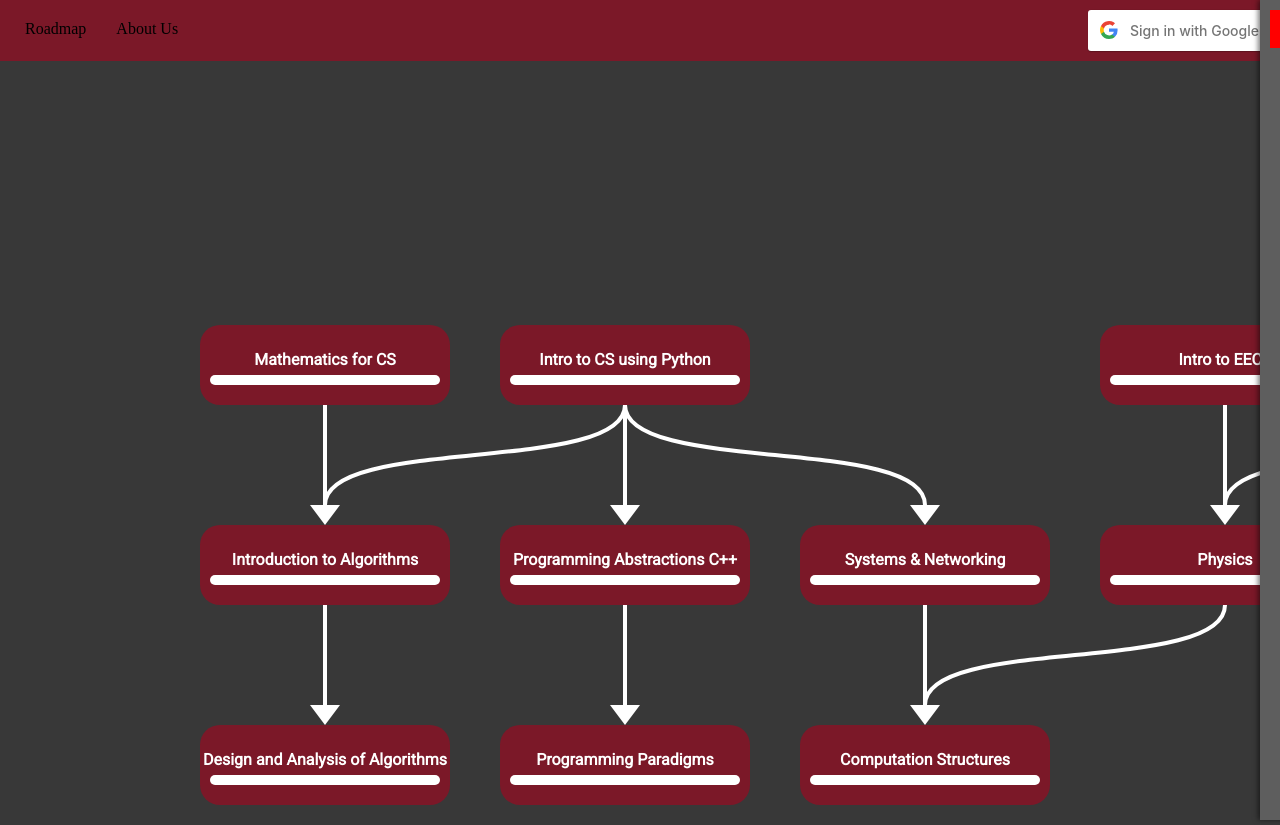
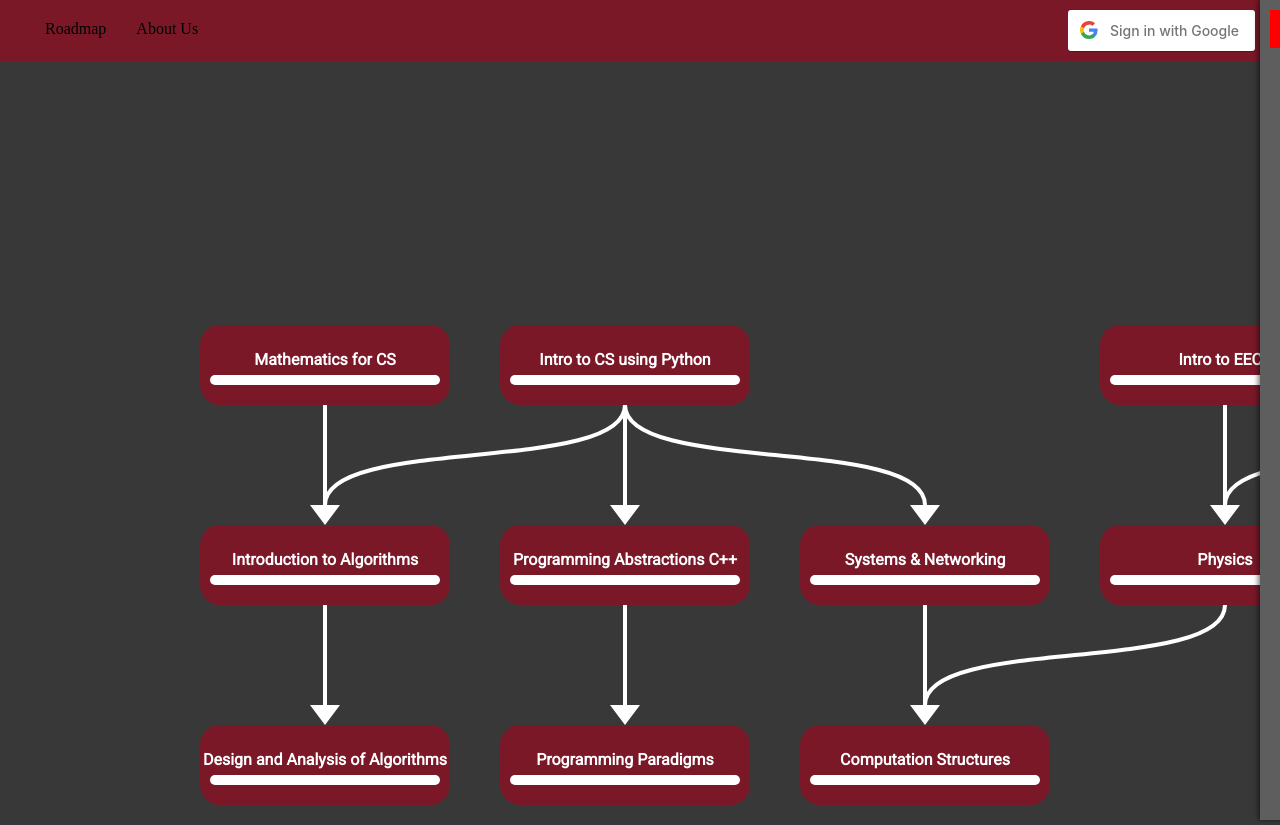
Before and after one commit to Iamdachi/roadToCS, a Flask app: page / in a window 1280 px wide. Run offline with Flask 3, Linux system fonts and the light colour scheme; the visitor is signed in with stand-in values (Sample User, id 1); data comes from the database, SQL or seed files in the repository; parts of the project's set-up code (start-up, migrations or seed data) failed here and were passed over.

Commit message:
navabr styling4

```diff
--- a/static/styles.css
+++ b/static/styles.css
@@ -72,10 +72,10 @@ nav {
 nav ul {
   list-style: none;
   margin: 0;
-  padding: 0;
   display: flex;
   justify-content: flex-start;
   width: 100%;
+  padding: 0 20px;
 }
 nav li {
   margin: 0 15px;
```
